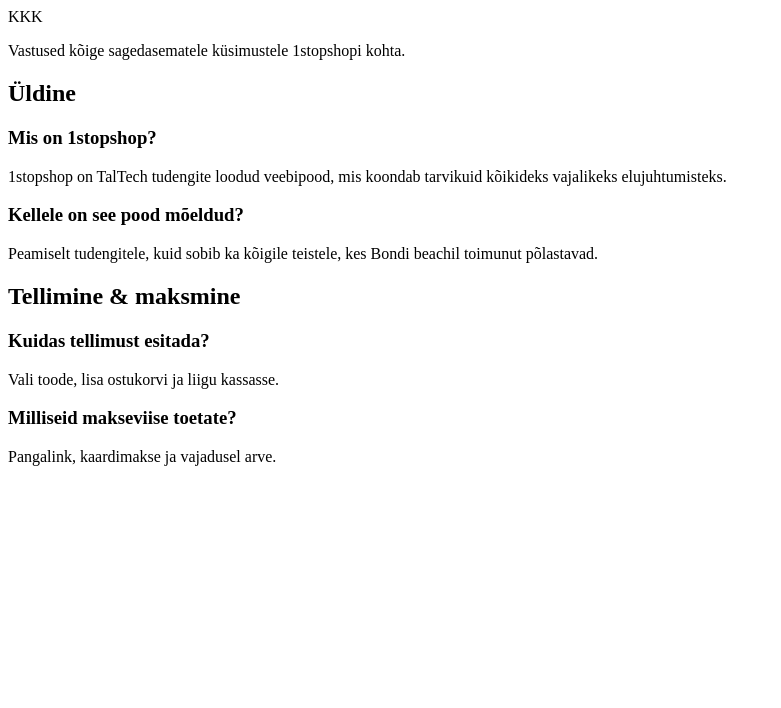
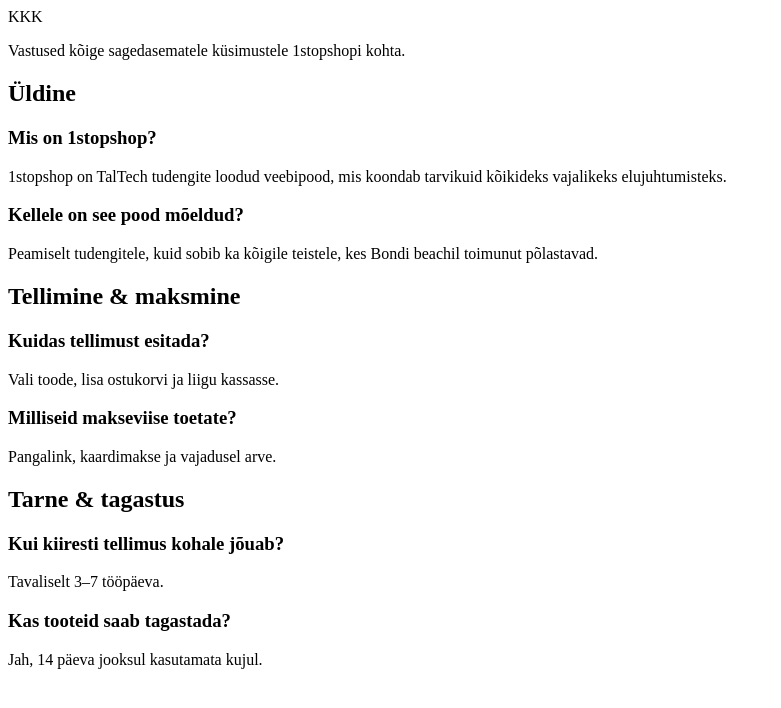
Before and after one commit to tamkivi/emex-clan, a website: page public/kkk.html in a window 1280 px wide. Shown: the whole page, without its empty margins (0-781 px from the left). Drawn offline with Linux system fonts and the light colour scheme.

Commit message:
tarne ja tagastus

```diff
--- a/public/kkk.html
+++ b/public/kkk.html
@@ -49,6 +49,24 @@
     </p>
   </div>
 </section>
+<section class="home-panel">
+  <h2 class="headline-tag">Tarne & tagastus</h2>
+
+  <div class="card">
+    <h3>Kui kiiresti tellimus kohale jõuab?</h3>
+    <p class="lead">
+      Tavaliselt 3–7 tööpäeva.
+    </p>
+  </div>
+
+  <div class="card" style="margin-top:16px;">
+    <h3>Kas tooteid saab tagastada?</h3>
+    <p class="lead">
+      Jah, 14 päeva jooksul kasutamata kujul.
+    </p>
+  </div>
+</section>
+
 
 
 
```
